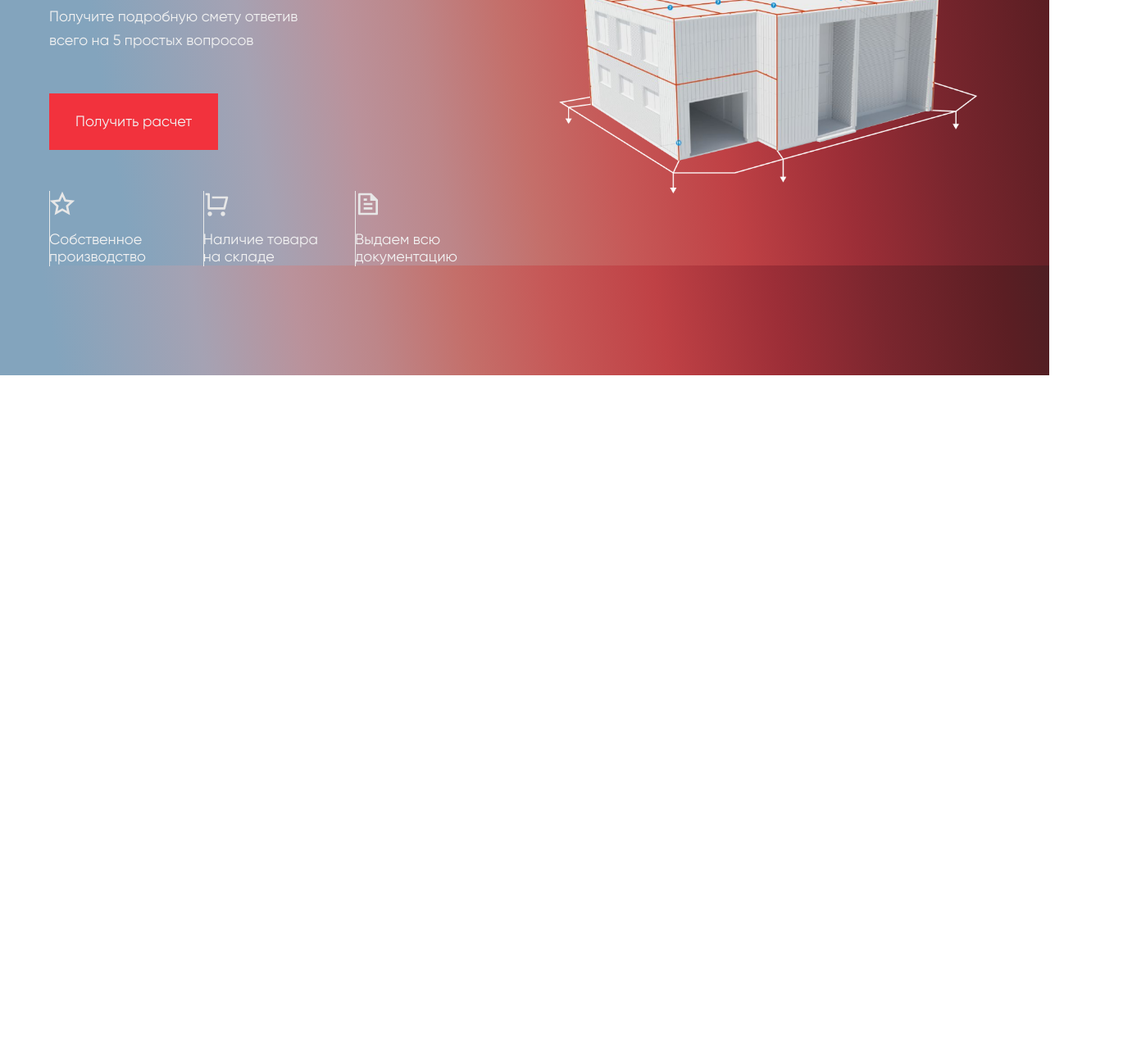
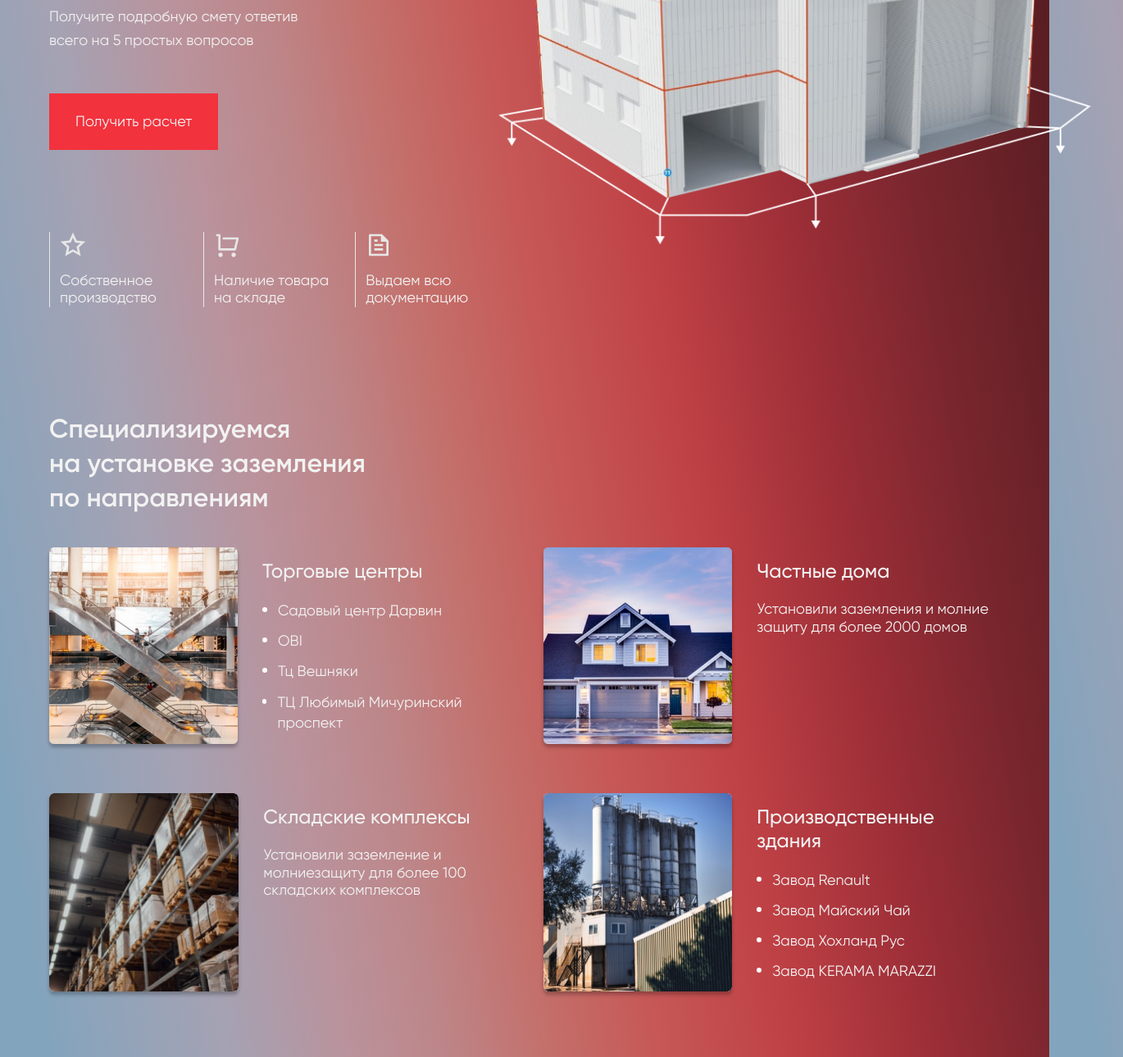
Before and after one commit to knatger/VoltStream, a plain HTML site: page index.html in a window 1280 px wide. Shown: the part 342-1632 px from the top of the page at 82% size, 1370 px wide, since content can reach past the window. Before the commit the page ends 800 px from the top, so only its background shows below. Drawn offline with Linux system fonts and the light colour scheme.

Commit message:
created: hero & about sections

```diff
--- a/index.html
+++ b/index.html
@@ -16,11 +16,21 @@
           </a>
           <nav class="nav">
             <ul class="nav__list">
-              <li class="nav__item">О нас</li>
-              <li class="nav__item">Этапы</li>
-              <li class="nav__item">Отзывы</li>
-              <li class="nav__item">Наши работы</li>
-              <li class="nav__item">Вопрос ответ</li>
+              <li class="nav__item">
+                <a href="#about">О нас</a>
+              </li>
+              <li class="nav__item">
+                <a href="#steps">Этапы</a>
+              </li>
+              <li class="nav__item">
+                <a href="#rewiews">Отзывы</a>
+              </li>
+              <li class="nav__item">
+                <a href="#works">Наши работы</a>
+              </li>
+              <li class="nav__item">
+                <a href="#faq">Вопрос ответ</a>
+              </li>
             </ul>
           </nav>
           <div class="callback">
@@ -37,8 +47,8 @@
           <!-- /.callback -->
         </div>
         <!-- /.header-menu -->
-
-        <div class="header-hero hero">
+    </header>
+    <section class="hero container">
           <div class="hero__text">
             <h1 class="hero__title">
               <strong>Рассчитаем стоимость</strong> комплектующих и установки
@@ -69,9 +79,78 @@
             <img src="img/image-hero.png" alt="image" />
           </div>
           <!-- /.hero__image -->
+    </section>
+    <section id="about" class="about container">
+      <h2 class="about__title">Специализируемся на&nbspустановке заземления по&nbspнаправлениям</h2>
+      <div class="about__specialization">
+        <div class="about__item">
+          <img src="img/about/image-about-1.jpg" alt="Торговые центры">
+          <div class="about__text">
+            <h3 class="about__subtitle">Торговые центры</h3>
+            <div class="about__description">
+              <ul class="about__list">
+                <li class="about__element">Садовый центр Дарвин</li>
+                <li class="about__element">OBI</li>
+                <li class="about__element">Тц Вешняки</li>
+                <li class="about__element">ТЦ Любимый Мичуринский проспект</li>
+              </ul>
+            </div>
+          </div>
+          <!-- /.about__text -->
         </div>
-        <!-- /.header-hero -->
+        <!-- /.about__item -->
+        <div class="about__item">
+          <img src="img/about/image-about-2.jpg" alt="Частные дома">
+          <div class="about__text">
+            <h3 class="about__subtitle">Частные дома</h3>
+            <div class="about__description"> Установили заземления и молние защиту для более 2000 домов
+            </div>
+          </div>
+          <!-- /.about__text -->
+        </div>
+        <!-- /.about__item -->
+        <div class="about__item">
+          <img src="img/about/image-about-3.jpg" alt="Складские комплексы">
+          <div class="about__text">
+            <h3 class="about__subtitle">Складские комплексы</h3>
+            <div class="about__description">Установили заземление и молниезащиту для более 100 складских комплексов
+            </div>
+          </div>
+          <!-- /.about__text -->
+        </div>
+        <!-- /.about__item -->
+        <div class="about__item">
+          <img src="img/about/image-about-4.jpg" alt="Производственные здания">
+          <div class="about__text">
+            <h3 class="about__subtitle">Производственные здания</h3>
+            <div class="about__description">
+              <ul class="about__list">
+                <li class="about__element">Завод Renault</li>
+                <li class="about__element">Завод Майский Чай</li>
+                <li class="about__element">Завод Хохланд Рус</li>
+                <li class="about__element">Завод KERAMA MARAZZI</li>
+              </ul>
+            </div>
+          </div>
+          <!-- /.about__text -->
+        </div>
+        <!-- /.about__item -->
       </div>
-    </header>
+      <!-- /.about__specialization -->
+      <div class="about_screenshoot">
+        <img src="img/about/image-screenshot.jpg" alt="Скриншот: Расчет стоимости установки защиты молний">
+      </div>
+      <!-- /.about_screenshoot -->
+    </section>
+    <section id="steps" class="steps container">
+      <h2 class="steps__title">Выполняем весь цикл работ от расчета до оформления документации</h2>
+      <div class="steps__plan">
+
+      </div>
+      <!-- /.steps__plan -->
+    </section>
+    <section id="rewiews" class="rewiews container"></section>
+    <section id="works" class="works container"></section>
+    <section id="faq" class="faq container"></section>
   </body>
 </html>
--- a/sass/_settings.sass
+++ b/sass/_settings.sass
@@ -37,6 +37,20 @@ h1, h2, h3, h4, h5, h6, p
   padding: 0
   font-weight: inherit
 
+h1
+  font-size: 36px
+  line-height: 130%
+
+h2
+  font-weight: 600
+  font-size: 32px
+  line-height: 130%
+
+h3
+  font-weight: 500
+  font-size: 24px
+  line-height: 120%
+
 .container
   margin-left: auto
   margin-right: auto
--- /dev/null
+++ b/sass/blocks/_about.sass
@@ -0,0 +1,38 @@
+.about
+  margin-top: 56.5px
+  &__title
+    max-width: 500px
+    margin-bottom: 40px
+  &__specialization
+    margin-bottom: 80px
+    display: flex
+    justify-content: space-between
+    flex-wrap: wrap
+  &__item
+    display: flex
+    width: 48%
+    margin-bottom: 60px
+  &__text
+    padding-left: 30px
+  img
+    box-shadow: 0px 4px 4px rgba(0, 0, 0, 0.25)
+    border-radius: 6px
+  &__subtitle
+    margin-top: 15px
+    margin-bottom: 20px
+  &__description
+    line-height: 120%
+  &__element
+    display: flex
+    margin-bottom: 12px
+    line-height: 140%
+    &::before
+      content: ''
+      margin-top: 9px
+      margin-right: 13px
+      width: 6px
+      height: 6px
+      border-radius: 50%
+      background-color: #FFFFFF
+  &__screenshoot
+    margin-bottom: 80px
--- a/sass/blocks/_header.sass
+++ b/sass/blocks/_header.sass
@@ -1,5 +1,4 @@
 .header
-
   &-menu
     display: flex
     justify-content: space-between
@@ -24,39 +23,3 @@
   &__text
     font-weight: 500
     font-size: 13px
-
-.hero
-  display: flex
-  &__text
-    max-width: 560px
-  &__title
-    width: 526px
-    line-height: 130%
-    padding-bottom: 20px
-  &__descriptions
-    width: 350px
-    margin-bottom: 50px
-  &__button
-    display: inline-block
-    padding: 20px 32px
-    margin-bottom: 50px
-
-  .benefits
-    display: flex
-    align-items: center
-    &__item
-      position: relative
-      line-height: 120%
-      margin-right: 40px
-      img
-        margin-bottom: 16px
-      &::before
-        content: ''
-        display: block
-        width: 1px
-        height: 92px
-        position: absolute
-        top: -50%
-        left: 0
-        transform: translate(0, 50%)
-        background-color: #E9E9E9
--- /dev/null
+++ b/sass/blocks/_hero.sass
@@ -0,0 +1,45 @@
+
+.hero
+  display: flex
+  margin-bottom: 96.5px
+  &__text
+    max-width: 560px
+  &__title
+    width: 526px
+    padding-bottom: 20px
+  &__descriptions
+    width: 350px
+    margin-bottom: 50px
+  &__button
+    display: inline-block
+    padding: 20px 32px
+    margin-bottom: 100px
+  &__image
+    margin-top: -100px
+    margin-left: -100px
+    margin-right: -150px
+    width: 968px
+
+.benefits
+  display: flex
+  align-items: center
+  &__item
+    position: relative
+    line-height: 120%
+    padding-right: 20px
+    &::before
+      content: ''
+      display: block
+      width: 1px
+      height: 92px
+      position: absolute
+      top: -50%
+      left: 0
+      transform: translate(0, 50%)
+      background-color: #E9E9E9
+    img
+      margin-left: 13px
+      margin-bottom: 16px
+    span
+      display: inline-block
+      margin-left: 13px
--- a/sass/style.sass
+++ b/sass/style.sass
@@ -3,3 +3,5 @@
 @import '_settings'
 
 @import 'blocks/_header'
+@import 'blocks/_hero'
+@import 'blocks/_about'
```
Also changed, not shown: css/style.css, img/about/image-about-1.jpg (added), img/about/image-about-2.jpg (added), img/about/image-about-3.jpg (added), img/about/image-about-4.jpg (added), img/about/image-screenshot.jpg (added), 1 other file.
